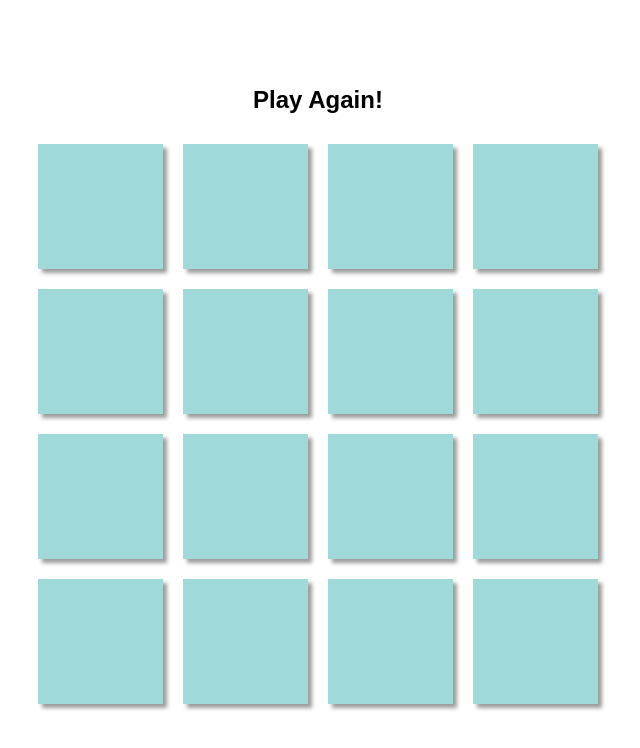
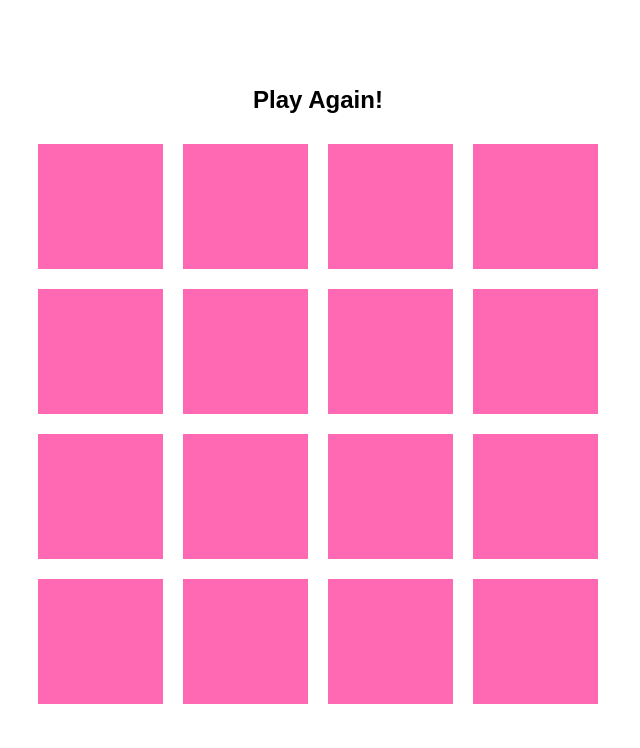
Before and after one commit to momentiris/Memory, a plain HTML site: page index.html in a window 1280 px wide. Shown: the whole page, without its empty margins (322-962 px from the left). Drawn offline with Linux system fonts and the light colour scheme.

Commit message:
added fix for stresstest bug

```diff
--- a/index.html
+++ b/index.html
@@ -12,23 +12,45 @@
 
 <h2 class="reset">Play Again!</h2>
 <div class="win"><h1>Good work!</h1></div>
+
 <div class="cardcontainer">
-  <div class="cards first zero" data-card="0"></div>
-  <div class="cards first zero" data-card="0"></div>
-  <div class="cards first one" data-card="1"></div>
-  <div class="cards first one" data-card="1"></div>
-  <div class="cards second two" data-card="2"></div>
-  <div class="cards second two" data-card="2"></div>
-  <div class="cards second three" data-card="3"></div>
-  <div class="cards second three" data-card="3"></div>
-  <div class="cards third four" data-card="4"></div>
-  <div class="cards third four" data-card="4"></div>
-  <div class="cards third five" data-card="5"></div>
-  <div class="cards third five" data-card="5"></div>
-  <div class="cards fourth six" data-card="6"></div>
-  <div class="cards fourth six" data-card="6"></div>
-  <div class="cards fourth seven" data-card="7"></div>
-  <div class="cards fourth seven" data-card="7"></div>
+  <div class="cards first zero" data-card="0"><img class="images" src="images/zero.jpg" alt=""></div>
+  <div class="cards first zero" data-card="0"><img class="images" src="images/zero.jpg" alt=""></div>
+  <div class="cards first one" data-card="1"><img class="images" src="images/one.jpg" alt=""></div>
+  <div class="cards first one" data-card="1"><img class="images" src="images/one.jpg" alt=""></div>
+  <div class="cards second two" data-card="2"><img class="images" src="images/two.jpg" alt=""></div>
+  <div class="cards second two" data-card="2"><img class="images" src="images/two.jpg" alt=""></div>
+  <div class="cards second three" data-card="3"><img class="images" src="images/three.jpg" alt=""></div>
+  <div class="cards second three" data-card="3"><img class="images" src="images/three.jpg" alt=""></div>
+  <div class="cards third four" data-card="4"><img class="images" src="images/four.jpg" alt=""></div>
+  <div class="cards third four" data-card="4"><img class="images" src="images/four.jpg" alt=""></div>
+  <div class="cards third five" data-card="5"><img class="images" src="images/five.jpg" alt=""></div>
+  <div class="cards third five" data-card="5"><img class="images" src="images/five.jpg" alt=""></div>
+  <div class="cards fourth six" data-card="6"><img class="images" src="images/six.jpg" alt=""></div>
+  <div class="cards fourth six" data-card="6"><img class="images" src="images/six.jpg" alt=""></div>
+  <div class="cards fourth seven" data-card="7"><img class="images" src="images/seven.jpg" alt=""></div>
+  <div class="cards fourth seven" data-card="7"><img class="images" src="images/seven.jpg" alt=""></div>
+
+<div class="cardcontainer_shadow">
+  <div class="shadow zero"></div>
+  <div class="shadow zero"></div>
+  <div class="shadow one"></div>
+  <div class="shadow one"></div>
+  <div class="shadow two"></div>
+  <div class="shadow two"></div>
+  <div class="shadow three"></div>
+  <div class="shadow three"></div>
+  <div class="shadow four"></div>
+  <div class="shadow four"></div>
+  <div class="shadow five"></div>
+  <div class="shadow five"></div>
+  <div class="shadow six"></div>
+  <div class="shadow six"></div>
+  <div class="shadow seven"></div>
+  <div class="shadow seven"></div>
+</div>
+
+
 </div>
 
 
--- a/main.css
+++ b/main.css
@@ -49,12 +49,26 @@ body {
   position: relative;
   perspective: 1000px;
 
-
+}
+.cardcontainer_shadow {
+  height: auto;
+  max-height: 650px;
+  width: 650px;
+  display: flex;
+  flex-flow: row wrap;
+  justify-content: center;
+  align-items: center;
+  transition: opacity 1s ease;
+  position: absolute;
+  perspective: 1000px;
 
 }
 .container_idle {
   opacity: 0.5;
 
+}
+.container_clicked {
+  pointer-events:none;
 }
 
 .cards {
@@ -63,21 +77,46 @@ body {
   min-height: 125px;
   max-width: 150px;
   max-height: 150px;
-  background: rgb(159, 218, 216);
+  background: hotpink;
   transition: .3s ease;
-  box-shadow: 4px 4px 4px #9b9b9b;
+  Z-INDEX: 1;
   display: flex;
   align-items: center;
   justify-content: center;
   font-size: 24px;
   cursor: pointer;
   position: relative;
-  perspective: 200px;
-
-
 
 }
 
+.images {
+  width: 100%;
+  height: 100%;
+  pointer-events: none;
+  position: absolute;
+  opacity: 0;
+  transition: .2s ease;
+  transform: rotateX(180deg);
+}
+
+.shadow {
+  margin: 10px;
+  min-width: 125px;
+  min-height: 125px;
+  max-width: 150px;
+  max-height: 150px;
+  background-color: none;
+  filter: blur(5px);
+  /*background: #b9b9b9;*/
+
+    /*box-shadow: 5px 5px 5px #b9b9b9;*/
+  transition: all 1s ease;
+}
+
+.images_clicked {
+  opacity: 1;
+
+}
 @keyframes pulse {
   0% {transform: scale(1)}
   50% {transform: scale(1.04)}
--- a/puzzle.js
+++ b/puzzle.js
@@ -4,6 +4,9 @@
   let container = document.querySelector('.cardcontainer');
   let queryCards = document.querySelectorAll('.cards');
   let existingCards = Array.from(queryCards);
+  let shadow = document.querySelectorAll('.shadow');
+
+
   let win = document.querySelector('.win')
 
   let randomDeg2 = Math.random() * 1000 + 'deg';
@@ -19,35 +22,43 @@
   let counter = 0;
 
 function totallyRandom(element, index, array) {
-  let random = Math.random() * -10 * 20 + 'px';
-  let random2 = Math.random() * 30 * 30 + 'px';
-  let random3 = Math.random() * 10 * -100 + 'px';
-  let randomDeg = Math.random() * 1000 + 'deg';
+  let random = Math.random() * -10  + 'px';
+  let random2 = Math.random() * 900 + 'px';
+  let random3 = Math.random() / -10 * -100 + 'px';
+  let randomDeg = Math.random() * 700 + 'deg';
+  let randomShadow = Math.random() * 100 + 'px';
 
   setTimeout(function() {
     element.style.transform = `translateZ(${random3, random, random2}) translateX(${random3, random2, random}) translateY(${random3, random2, random}) rotate(${randomDeg})`;
-    }, 100 * index);
+
+  }, 100 * index);
     card.style.transition = "all 1s ease";
+
 
   setTimeout(function() {
     setTimeout(function () {
       element.style.cssText = "";
     }, 100 * index)
- }, 2000)
+ }, 2500)
 };
 
 
   for (var i = container.children.length; i >= 0; i--) {
     container.appendChild(container.children[Math.random() * i | 0]);
+
   }
 
       //Count length of compareUs array and compare values
 
   let comparisonFunc = (dataset) => {
+
     if (compareUs.length == 2 && divsOfData.length == 2) {
+      container.classList.add('container_clicked');
+      setTimeout(function(){
+        container.classList.remove('container_clicked');
+      }, 1000);
       if (compareUs[0] == compareUs[1]) {
         console.log('WIN');
-
         counter++;
 
         if (counter == 8) {
@@ -66,10 +77,15 @@ function totallyRandom(element, index, array) {
 
         setTimeout(function() {
           divsOfData[0].classList.remove('clicked');
+          divsOfData[0].querySelector('img').classList.remove('images_clicked');
+
           divsOfData[1].classList.remove('clicked');
-              divsOfData = [];
-                compareUs = [];
-        }, 400);
+          divsOfData[1].querySelector('img').classList.remove('images_clicked');
+          divsOfData = [];
+            compareUs = [];
+
+        }, 1000);
+
       }
     }
   }
@@ -96,21 +112,27 @@ function totallyRandom(element, index, array) {
 
       e.target.classList.remove('cards_hover');
       setTimeout(function() {
-          e.target.classList.toggle('clicked');
-      }, 100);
+          currentDiv.classList.toggle('clicked');
+          let currentImg = currentDiv.querySelector('img');
+          currentImg.classList.add('images_clicked');
+
+      }, 100 );
       return comparisonFunc(e.target.dataset.card);
+
     })
   }
 
   //NEW LOOP FOR SHUFFLING DIV order
 
   resetGame.addEventListener('click', () => {
-    window.alert('make cards animate from 0-16 each one')
-
     divsIndex = [];
     compareUs = [];
     divsOfData = [];
     counter = 0;
+
+
+
+
 
     win.style.opacity = "0";
     setTimeout(function(){
@@ -123,7 +145,6 @@ function totallyRandom(element, index, array) {
       divsIndex.push(i);
     }
 
-
     setTimeout(function() {
            queryCards.forEach(totallyRandom);
           }, 100 );
```
Also changed, not shown: images/five.jpg (added), images/four.jpg (added), images/one.jpg (added), images/seven.jpg (added), images/six.jpg (added), images/three.jpg (added), images/two.jpg (added), 1 other file.
